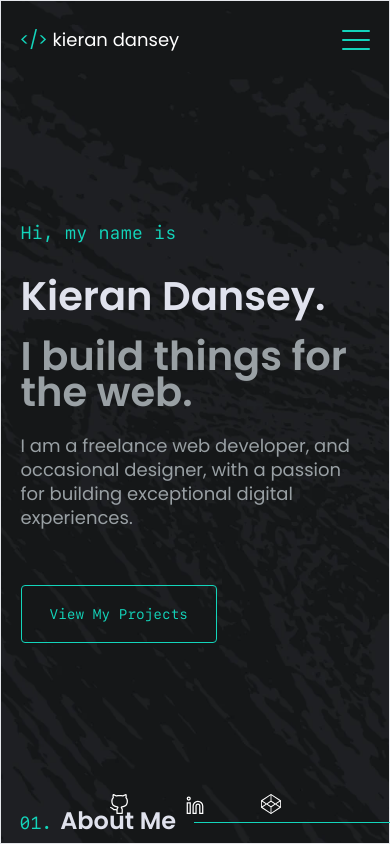
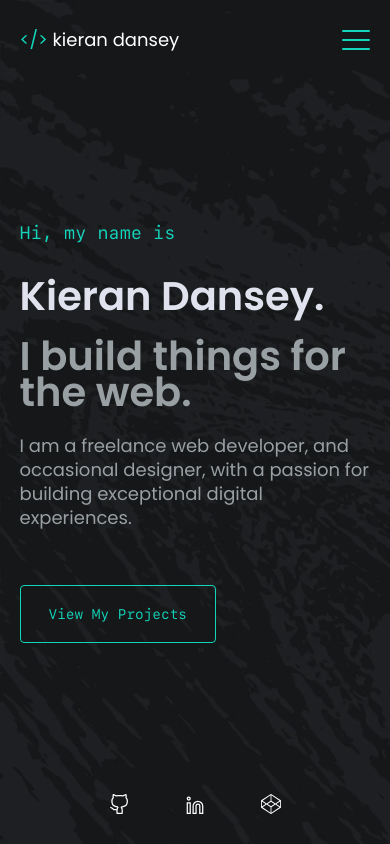
Before and after one commit to kdan80/v4, a Next.js app: page / in a window 390 px wide. Shown: the top 844 px of the page. Built offline with nearby package versions, Linux system fonts and the light colour scheme.

Commit message:
Fixed section height bug on mobile

```diff
--- a/components/sections/Section.tsx
+++ b/components/sections/Section.tsx
@@ -9,7 +9,7 @@ const Section = ({ children, id }: Props) => {
     return (
         <section
             id={id}
-            className='flex justify-center items-center h-screen px-[5vw] w-screen border'>
+            className='flex justify-center items-center min-h-screen px-[5vw] w-screen'>
             {children}
         </section>
     )
```
